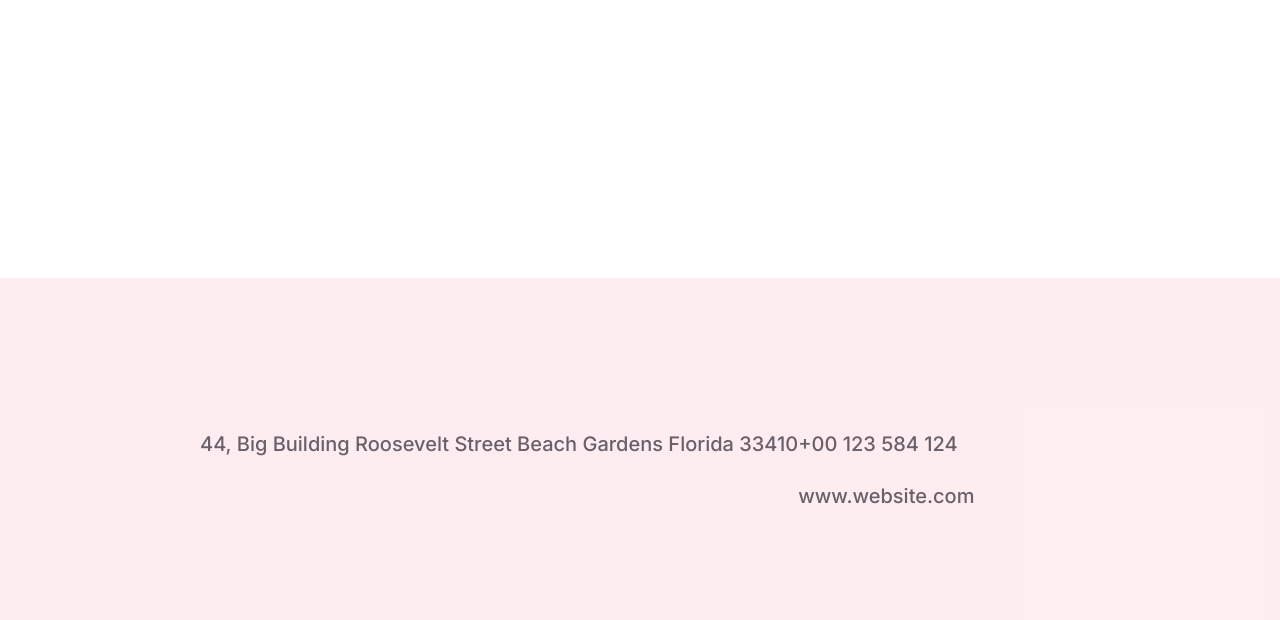
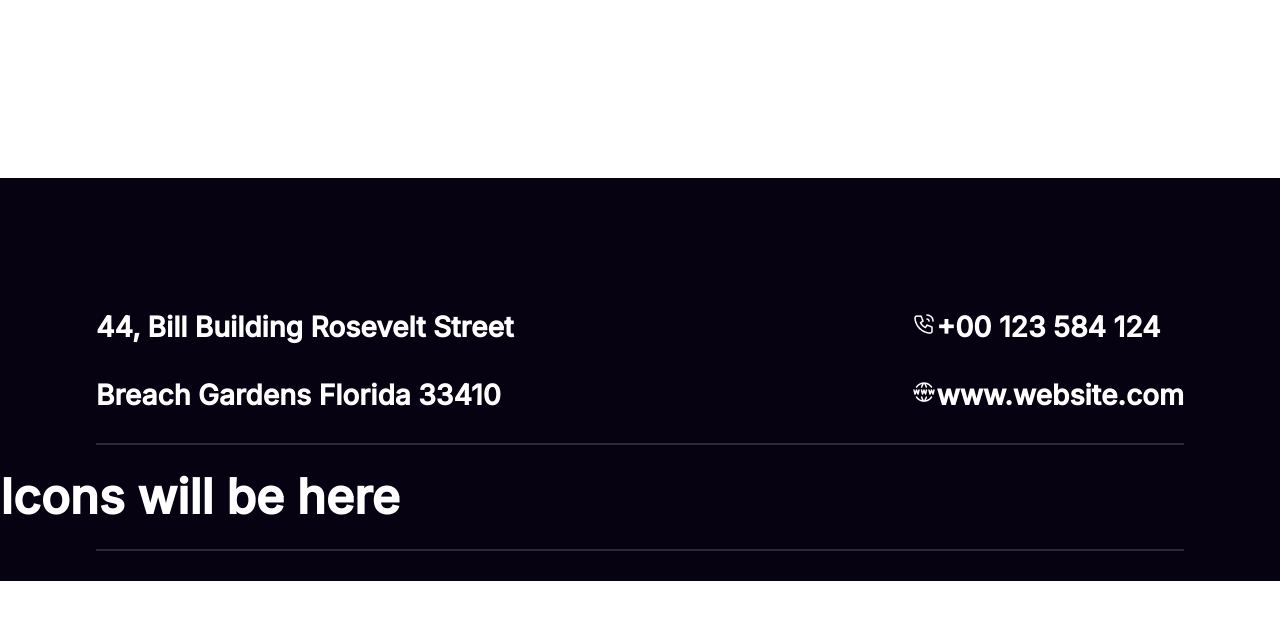
Before and after one commit to abu112bakr/abubakr-ph-assignment-1, a plain HTML site: page index.html in a window 1280 px wide. Shown: the part 3403-4023 px from the top of the page. After the commit the page ends 3984 px from the top, so only its background shows below. Drawn offline with Linux system fonts and the light colour scheme.

Commit message:
footer row one complete

```diff
--- a/index.html
+++ b/index.html
@@ -72,19 +72,25 @@
 
         </section> -->
         <footer>
-            <div class="footer-part-one">
-                <div class="address">
-                    <P>44, Big Building Roosevelt Street
-                        Beach Gardens Florida 33410</P>
+            <div class="footer-row-one">
+                <div class="row-one-col-one">
+                    <h3>44, Bill Building Rosevelt Street</h3>
+                    <h3>Breach Gardens Florida 33410</h3>
                 </div>
-                <div class="phone-website">
-                    <p>+00 123 584 124</p>
-                    <p>www.website.com</p>
+                <div class="row-one-col-two">
+                    <!-- <a href=""><img src="images/icons/Call.png" alt="">+00 123 584 124</a> -->
+                    <h3><img src="images/icons/Call.png">+00 123 584 124</h3>
+                    <h3><img src="images/icons/Website.png">www.website.com</h3>
                 </div>
-
             </div>
-            <div class="footer-part-two"></div>
-            <div class="footer-part-three"></div>
+            <div class="footer-row-two">  <!-- no flex -->
+                <div class="footer-row-two-line-one"></div>
+                <div class="footer-row-two-icons"> <!-- flex-->
+                    <h1>Icons will be here</h1>
+                </div>
+                <div class="footer-row-two-line-two"></div>
+            </div>
+            <div class="footer-row-three"></div>
         </footer>
     </main>
 
--- a/styles/style.css
+++ b/styles/style.css
@@ -175,15 +175,56 @@ button.join-now{
 
 
 footer{
-    margin-top:100px;
-    /* background-color: #070211; */
-    background-color: rgba(229, 84, 115, 0.10);
+    width: 100%;
+    /* position: absolute; */
+    bottom: 0px;
+    background-color: #070211;
+    color: #fff;
+    padding:100px 0 30px;
+    font-size: 24px;
+    line-height: 40px;
 
-    gap: 100px;
-    margin-top: 100px;
-    padding: 130px 200px;
+    color: #FFF;
+
+    font-family: Inter;
+    font-size: 24px;
+    font-style: normal;
+    font-weight: 500;
+    line-height: 40px;
 }
-.footer-part-one{
+
+.footer-row-one{
+    width: 85%;     /*row ta 85% width use korbe, full row use korbe na */
+    margin: auto;
+    display: flex;   /* row er content gula pasha pashi thakte parbe */
+    flex-wrap: wrap;  /* flex-wrap: wrap; determines whether the flex items should wrap or not when they exceed the width of the flex container. With flex-wrap: wrap;, the flex items will wrap onto multiple lines if necessary. */
+    align-items: flex-start; /* align-items: flex-start; specifies how flex items are aligned vertically within the flex container. With align-items: flex-start;, the flex items are aligned to the start of the cross axis. */
+    justify-content: space-between; /* justify-content: space-between; determines how the remaining space is distributed between and around flex items along the main axis. With justify-content: space-between;, the first flex item aligns to the start of the main axis, the last flex item aligns to the end of the main axis, and the remaining space is distributed equally between the flex items. */
+}
+/* row-two-col-one-line-one */
+.footer-row-two{
+    width:100%;
+    display: block;
+
+}
+.footer-row-two-line-one {
+    width: 85%;
+    margin: auto;
     display: flex;
-    /* text-align: center; */
+    flex-wrap: wrap;
+    align-items: flex-start;
+    justify-content: space-between;
+    background-color: rgba(255, 255, 255, 0.15);
+    height: 2px;
 }
+
+.footer-row-two-line-two{
+    width:85%;
+    margin: auto;
+    display: flex;
+    flex-wrap: wrap;
+    align-items: flex-start;
+    justify-content: space-between;
+    background-color: rgba(255, 255, 255, 0.15);
+    height: 2px;
+}
```
